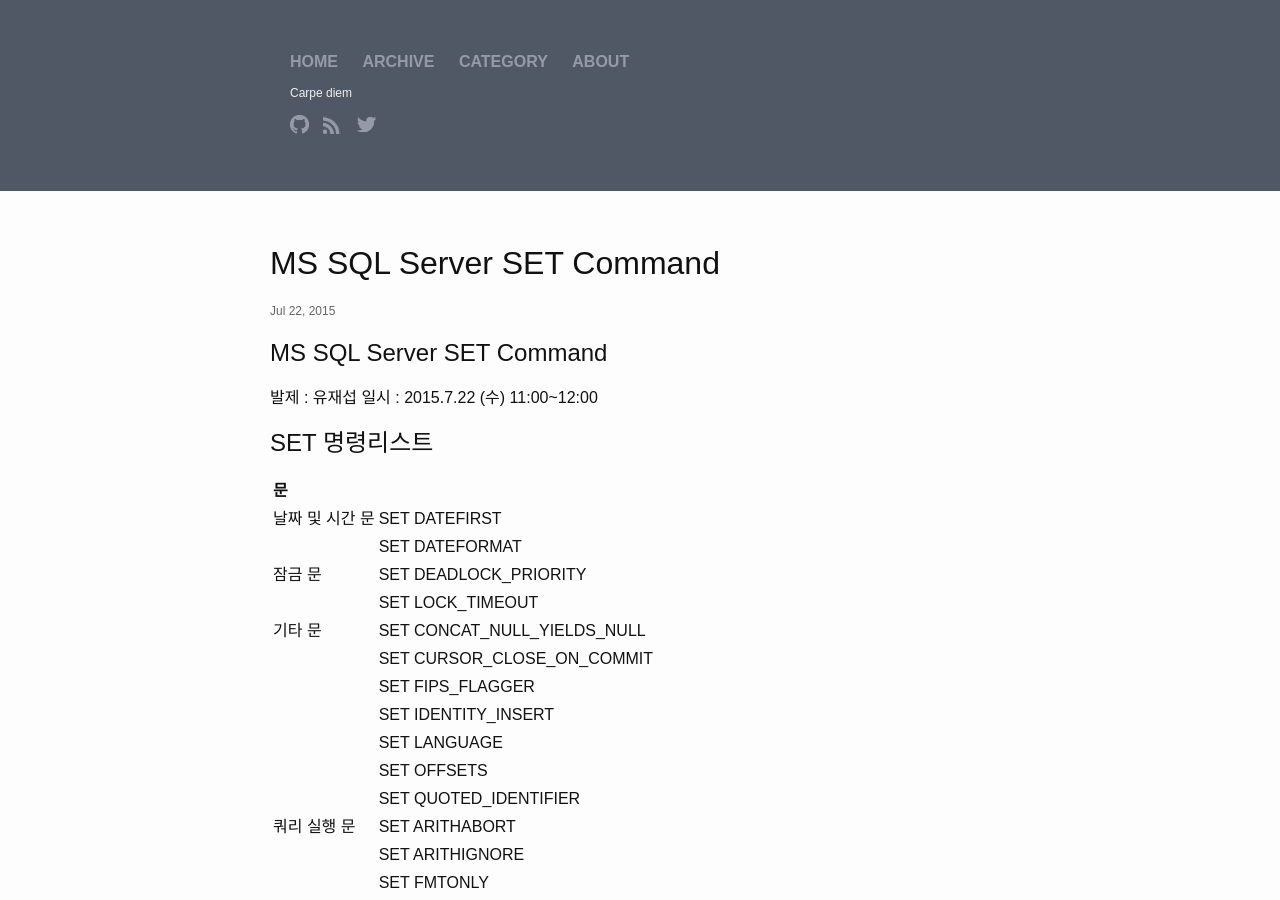
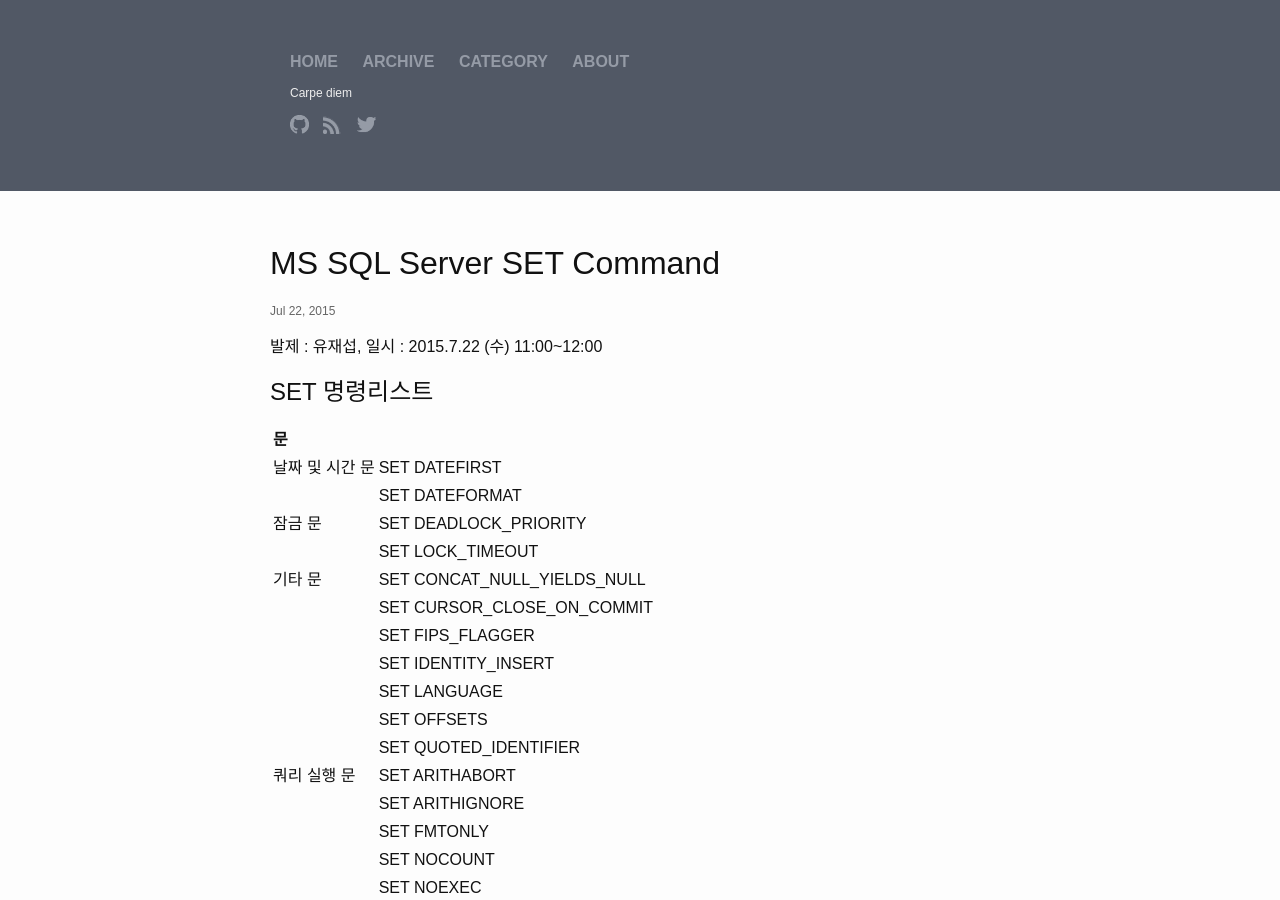
Before and after one commit to zatourie/zatourie.github.io, a Jekyll site: the page built from _posts/2015-07-22-set.wiki.md, in a window 1280 px wide and 900 px high. Built offline with Jekyll 4.4.1, drawn with Linux system fonts in a browser that asks for light colours.

Commit message:
Update 2015-07-22-set.wiki.md

```diff
--- a/_posts/2015-07-22-set.wiki.md
+++ b/_posts/2015-07-22-set.wiki.md
@@ -4,9 +4,7 @@
 date:   2015-07-22 12:00:00
 categories: DB
 ---
-# MS SQL Server SET Command
-발제 : 유재섭
-일시 : 2015.7.22 (수) 11:00~12:00
+발제 : 유재섭, 일시 : 2015.7.22 (수) 11:00~12:00
 
 ## SET 명령리스트
 
```
